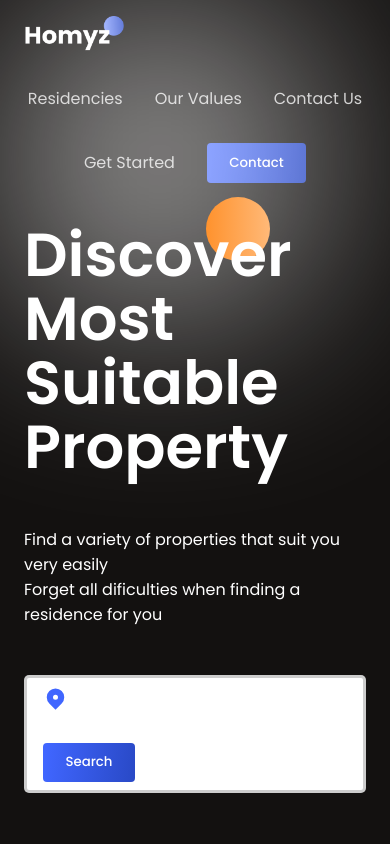
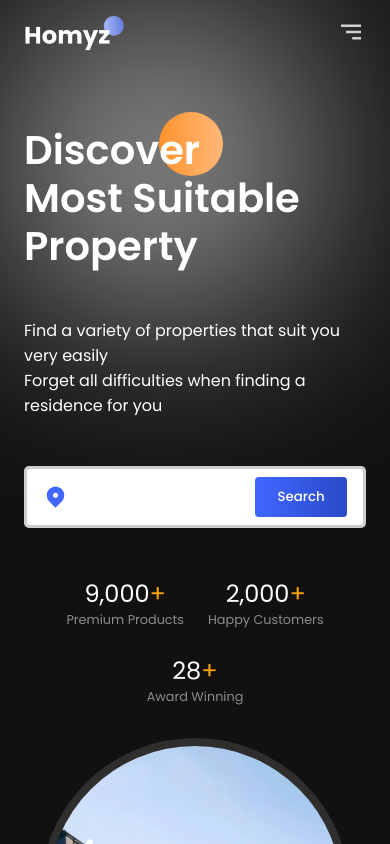
Before and after one commit to Adnan-Memos/Web-01, a React (Vite) app: page / in a window 390 px wide. Shown: the top 844 px of the page. Built offline with nearby package versions, Linux system fonts and the light colour scheme; a web font is replaced by a local one.

Commit message:
Frontend completed for Real Estate Website

```diff
--- a/src/components/Footer/Footer.css
+++ b/src/components/Footer/Footer.css
@@ -11,3 +11,14 @@
     margin-top: 1.5rem;
     font-weight: 500;
 }
+
+@media (max-width: 768px){
+    .f-container{
+        justify-content: center;
+    }
+
+    .f-container>div{
+        align-items: center!important;
+    }
+
+}
--- a/src/components/GetStarted/GetStarted.jsx
+++ b/src/components/GetStarted/GetStarted.jsx
@@ -8,10 +8,11 @@ const GetStarted = () => {
         <div className="flexColCenter inner-container">
           <span className="primaryText">Get Started with Homyz</span>
           <span className="secondaryText">
-            Subscribe and find super attractive price quotes from
+            Subscribe and find super attractive price quotes from us.
             <br />
+            Find your residence soon
           </span>
-          <button className="button">
+          <button className="button" href>
             <a href="mailto:adnansmemail@gmail.com">Get Started</a>
           </button>
         </div>
--- a/src/components/Header/Header.css
+++ b/src/components/Header/Header.css
@@ -1,5 +1,6 @@
 .h-wrapper {
     color: white;
+    z-index: 99;
 }
 
 .h-container {
@@ -16,3 +17,30 @@
 .h-menu>*:hover{
     cursor: pointer;
 }
+
+.menu-icon{
+    display: none;
+}
+
+@media (max-width: 768px) {
+    .menu-icon{
+        display: block;
+    }
+
+    .h-menu {
+        color: var(--black);
+        position: absolute;
+        top: 3rem;
+        right: 4rem;
+        background: white;
+        flex-direction: column;
+        font-weight: 50;
+        gap: 2rem;
+        padding: 3rem;
+        border-radius: 10px;
+        align-items: flex-start;
+        box-shadow: 0px 4px 4px rgba(0, 0, 0, 0.05);
+        transition: all 300ms ease-in-out;
+        z-index: 99;
+    }
+}
--- a/src/components/Header/Header.jsx
+++ b/src/components/Header/Header.jsx
@@ -1,22 +1,31 @@
 import React from 'react';
 import './Header.css'
+import { BiMenuAltRight } from 'react-icons/bi';
+import OutsideClickHandler from 'react-outside-click-handler';
+import{getMenuStyles} from '../../utils/common.js'
 
 const Header = () => {
+  const [menuOpened, setMenuOpened] = React.useState(false);
   return (
       <section className="h-wrapper">
         <div className="flexCenter paddings innerWidth h-container">
           <img src="./logo.png" alt="logo" width={100} />
 
-          <div className="flexCenter h-menu">
-            <a href="">Residencies</a>
-            <a href="">Our Values</a>
-            <a href="">Contact Us</a>
-            <a href="">Get Started</a>
+          <OutsideClickHandler onOutsideClick={()=>setMenuOpened(false)}>
+
+          <div className="flexCenter h-menu" style={getMenuStyles(menuOpened)}>
+            <a href="#residencies">Residencies</a>
+            <a href="#value">Our Values</a>
+            <a href="#contact-us">Contact Us</a>
+            <a href="#get-started">Get Started</a>
             <button className='button'>
               <a href="">Contact</a>
             </button>
           </div>
-
+          </OutsideClickHandler>
+          <div className="menu-icon" onClick={()=>setMenuOpened((prev)=>!prev)}>
+            <BiMenuAltRight size={30} />
+          </div>
         </div>
       </section>
   );
--- a/src/components/Hero/Hero.css
+++ b/src/components/Hero/Hero.css
@@ -2,10 +2,11 @@
     color: white;
     position: relative;
     padding-bottom: 2rem;
+    z-index: 1;
 }
 
 .hero-container{
-    justify-content: space-between;
+    justify-content: space-around;
     align-items: flex-end;
 }
 
@@ -49,6 +50,7 @@
 .search-bar>input{
     border: none;
     outline: none;
+    width: 40%;
 }
 
 .stats{
@@ -60,7 +62,7 @@
     font-size: 2rem;
 }
 
-.stat>:nth-child(2)>:last-child{
+.plus{
     color: orange;
 }
 
@@ -78,3 +80,36 @@
     width: 100%;
     height: 100%;
 }
+
+@media (max-width: 640px){
+    .hero-container{
+        margin-top: 2rem;
+    }
+
+    .hero-title>h1{
+        font-size: 2.5rem;
+        line-height: 3rem;
+    }
+
+    .image-container{
+        width: 95%;
+        height: 25rem;
+    }
+
+    .stats{
+        justify-content: center;
+        gap: 1.5rem;
+        font-weight: wrap;
+    }
+
+    .stat>:nth-child(1){
+        font-size: 1.5rem;
+    }
+    .stat>:nth-child(2){
+        font-size: 0.8rem;
+    }
+
+    /* .search-bar{
+        width: 95%;
+    } */
+}
--- a/src/components/Hero/Hero.jsx
+++ b/src/components/Hero/Hero.jsx
@@ -1,7 +1,8 @@
-import React from 'react'
-import './Hero.css'
-import {HiLocationMarker} from 'react-icons/hi'
-import CountUp from 'react-countup';
+import React from "react";
+import "./Hero.css";
+import { HiLocationMarker } from "react-icons/hi";
+import CountUp from "react-countup";
+import {motion} from 'framer-motion'
 
 const Hero = () => {
   return (
@@ -10,31 +11,46 @@ const Hero = () => {
         {/* Left Section */}
         <div className="flexColStart hero-left">
           <div className="hero-title">
-                    <div className="orange-circle"/>
-                    <h1>Discover <br />Most Suitable <br />Property</h1>
+            <div className="orange-circle" />
+            <motion.h1
+            initial={{ y: "2rem", opacity: 0 }}
+            animate={{ y: 0, opacity: 1 }}
+            transition={{duration: 2, type: "spring",}}>
+              Discover <br />
+              Most Suitable <br />
+              Property
+            </motion.h1>
           </div>
 
           <div className="flexColStart hero-des">
             <span>Find a variety of properties that suit you very easily</span>
-                    <span>Forget all dificulties when finding a residence for you</span>
+            <span>
+              Forget all difficulties when finding a residence for you
+            </span>
           </div>
           <div className="flexCenter search-bar">
-                    <HiLocationMarker color="var(--blue)" size={25}/>
+            <HiLocationMarker color="var(--blue)" size={25} />
             <input type="text" />
             <button className="button">Search</button>
           </div>
           <div className="flexCenter stats">
-                    <div className="flexColStart stat">
-                        <span><CountUp start={8800} end={9000} duration={4}/>+</span>
-                        <span className='secondaryText'>Premium Products</span>
+            <div className="flexColCenter stat">
+              <span>
+                <CountUp start={8800} end={9000} duration={4} /><span className="plus">+</span>
+              </span>
+              <span className="secondaryText">Premium Products</span>
             </div>
-                    <div className="flexColStart stat">
-                        <span><CountUp start={1950} end={2000} duration={4}/>+</span>
-                        <span className='secondaryText'>Happy Customers</span>
+            <div className="flexColCenter stat">
+              <span>
+                <CountUp start={1950} end={2000} duration={4} /><span className="plus">+</span>
+              </span>
+              <span className="secondaryText">Happy Customers</span>
             </div>
-                    <div className="flexColStart stat">
-                        <span><CountUp end={28} duration={4}/>+</span>
-                        <span className='secondaryText'>Award Winning</span>
+            <div className="flexColCenter stat">
+              <span>
+                <CountUp end={28} /><span className="plus">+</span>
+              </span>
+              <span className="secondaryText">Award Winning</span>
             </div>
           </div>
         </div>
@@ -49,4 +65,4 @@ const Hero = () => {
   );
 };
 
-export default Hero
+export default Hero;
--- a/src/components/Value/Value.css
+++ b/src/components/Value/Value.css
@@ -49,3 +49,16 @@
     box-shadow: var(--shadow);
     border-radius: 6px;
 }
+
+@media (max-width: 1024px){
+    .v-container{
+        flex-direction: column;
+    }
+}
+
+@media (max-width: 768px){
+    .accordionButton .primaryText{
+        font-size: 0.8rem;
+    }
+
+}
--- a/src/index.css
+++ b/src/index.css
@@ -94,7 +94,7 @@ a {
 
 .button:hover{
   cursor: pointer;
-  transform: scale(1.15);
+  transform: scale(1.1);
 }
 
 /* media queries */
--- a/src/utils/common.js
+++ b/src/utils/common.js
@@ -1,9 +1,15 @@
+export const getMenuStyles = (menuOpened) => {
+    if (document.documentElement.clientWidth <= 800) {
+      return { right: !menuOpened && "-100%" };
+    }
+  };
+
   export const sliderSettings = {
-    slidesPerView: 4,
+    slidesPerView: 1,
     spaceBetween: 50,
-    breakPoints: {
+    breakpoints: {
       480: {
-            slidesPerView: 1
+        slidesPerView: 1,
       },
       600: {
         slidesPerView: 2
@@ -12,7 +18,8 @@ export const sliderSettings = {
         slidesPerView: 3
       },
       1100: {
-            slidesPerView: 4
-        }
-    }
-}
+        slidesPerView: 4,
+      },
+    },
+
+  };
```
Also changed, not shown: src/components/Contact/Contact.css (indentation only). Lines whose indentation alone changed are shown as unchanged.
